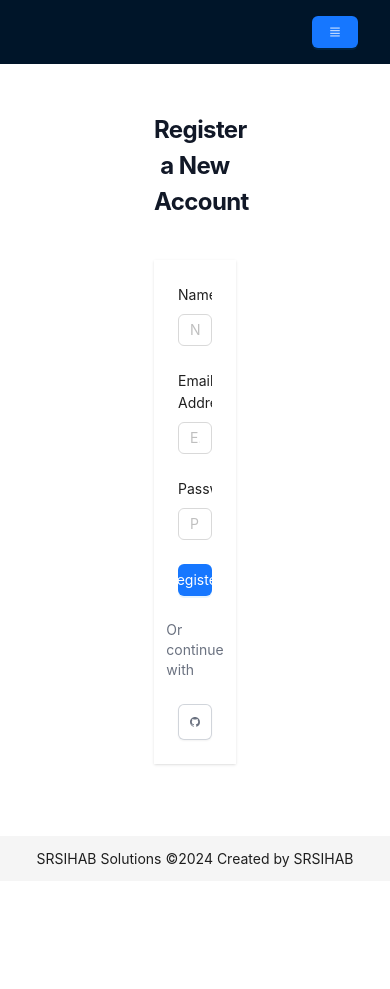
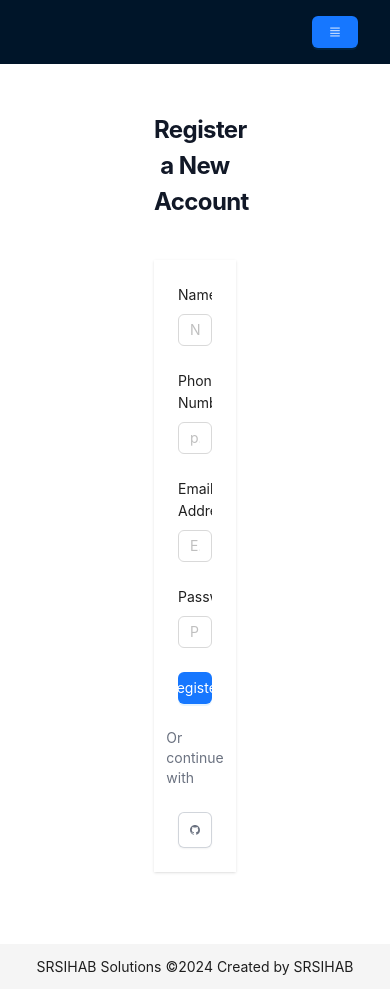
Before and after one commit to devsrsihab/Sports-Facility-Booking-Client-, a React (Vite) app: page /register in a window 390 px wide. Before the commit the page ends 881 px from the top, so only its background shows below. Built offline with nearby package versions, Linux system fonts and the light colour scheme; no server answers.

Commit message:
User phone number added

```diff
--- a/src/pages/auth/Register.tsx
+++ b/src/pages/auth/Register.tsx
@@ -70,6 +70,24 @@ const Register: React.FC = () => {
                     )}
                   />
 
+                  <Controller
+                    name="phone"
+                    control={control}
+                    render={({ field }) => (
+                      <Form.Item
+                        label="Phone Number"
+                        validateStatus={errors.phone ? "error" : ""}
+                        help={errors.phone?.message as React.ReactNode}
+                      >
+                        <Input
+                          placeholder="phone"
+                          {...field}
+                          id="phone"
+                          type="phone"
+                        />
+                      </Form.Item>
+                    )}
+                  />
                   <Controller
                     name="email"
                     control={control}
```
